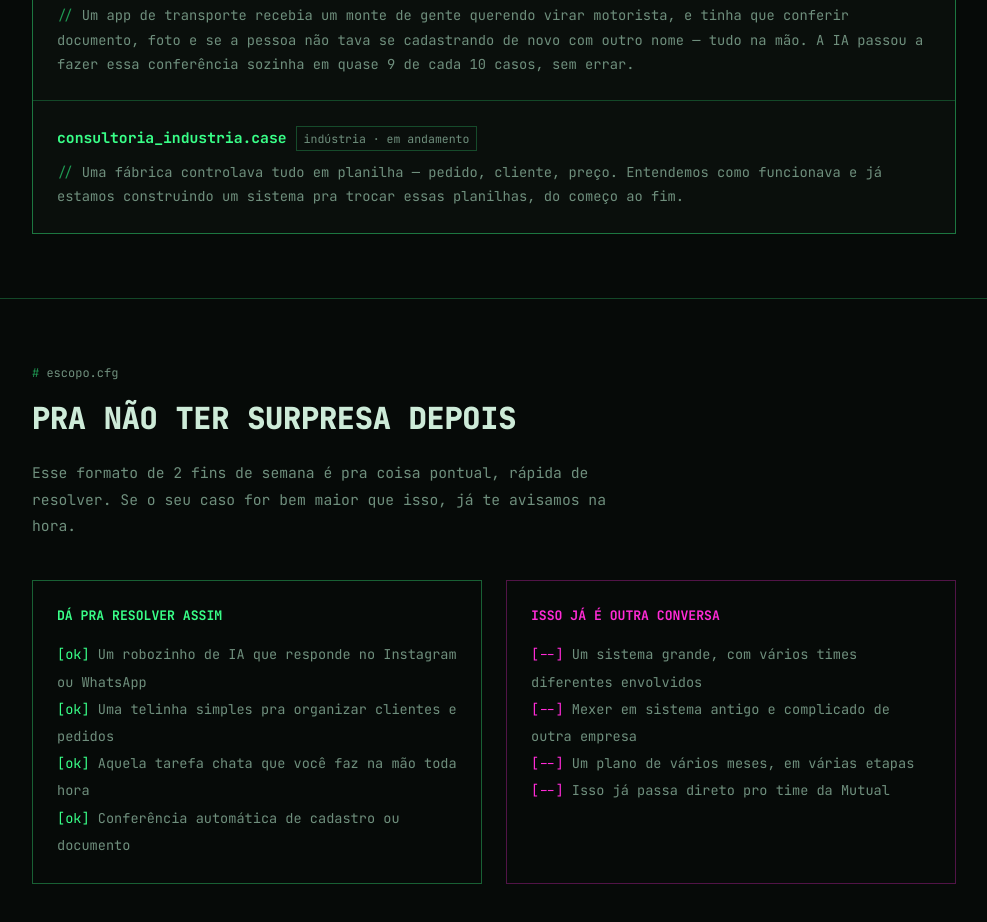
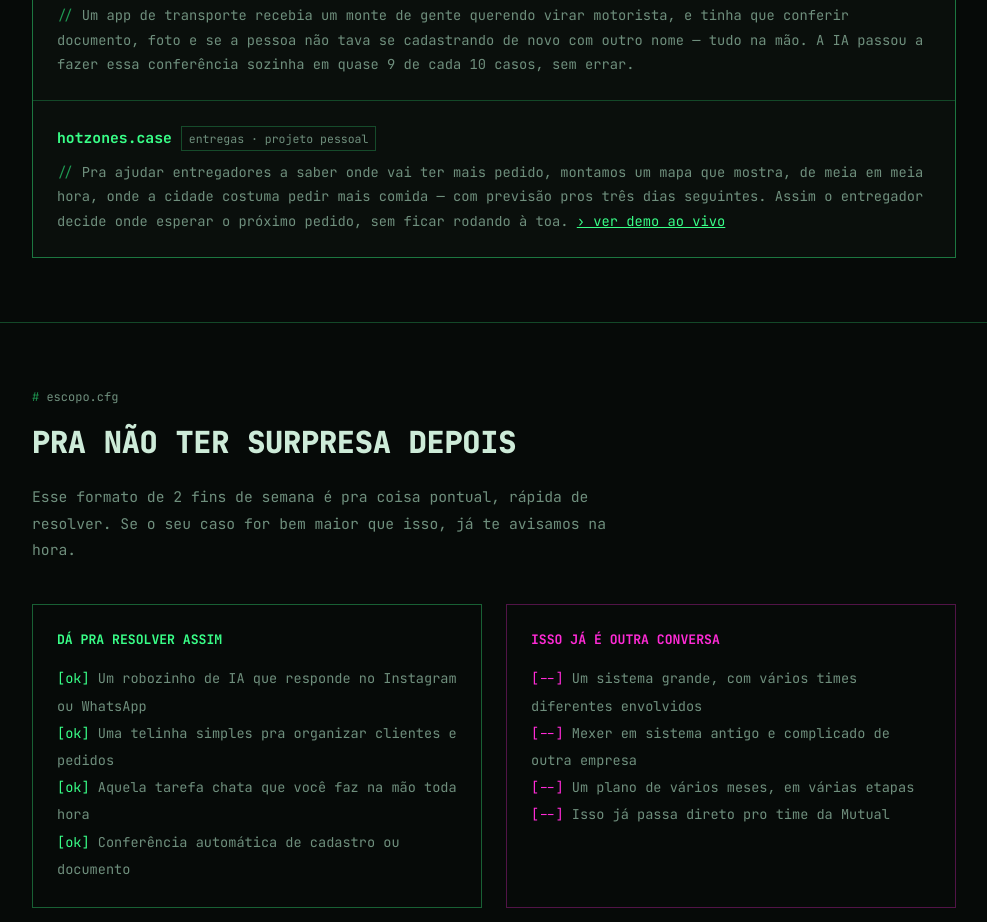
Before and after one commit to crislamp/pott-product-studio, a plain HTML site: page index.html in a window 1280 px wide. Shown: the part 1860-2782 px from the top of the page, without its empty margins (146-1133 px from the left). Drawn offline with Linux system fonts and the light colour scheme.

Commit message:
Replace NDA-covered industry case with Hotzones project

```diff
--- a/index.html
+++ b/index.html
@@ -281,8 +281,8 @@ footer { padding: 2rem 0; }
         <p class="case-text"><span class="cm">//</span> Um app de transporte recebia um monte de gente querendo virar motorista, e tinha que conferir documento, foto e se a pessoa não tava se cadastrando de novo com outro nome — tudo na mão. A IA passou a fazer essa conferência sozinha em quase 9 de cada 10 casos, sem errar.</p>
       </div>
       <div class="case">
-        <div class="case-head"><span class="case-file">consultoria_industria.case</span><span class="case-tag">indústria · em andamento</span></div>
-        <p class="case-text"><span class="cm">//</span> Uma fábrica controlava tudo em planilha — pedido, cliente, preço. Entendemos como funcionava e já estamos construindo um sistema pra trocar essas planilhas, do começo ao fim.</p>
+        <div class="case-head"><span class="case-file">hotzones.case</span><span class="case-tag">entregas · projeto pessoal</span></div>
+        <p class="case-text"><span class="cm">//</span> Pra ajudar entregadores a saber onde vai ter mais pedido, montamos um mapa que mostra, de meia em meia hora, onde a cidade costuma pedir mais comida — com previsão pros três dias seguintes. Assim o entregador decide onde esperar o próximo pedido, sem ficar rodando à toa. <a href="https://crislamp.github.io/hotzones-bogota/" target="_blank" rel="noopener" style="color:var(--green);">› ver demo ao vivo</a></p>
       </div>
     </div>
   </div>
```
